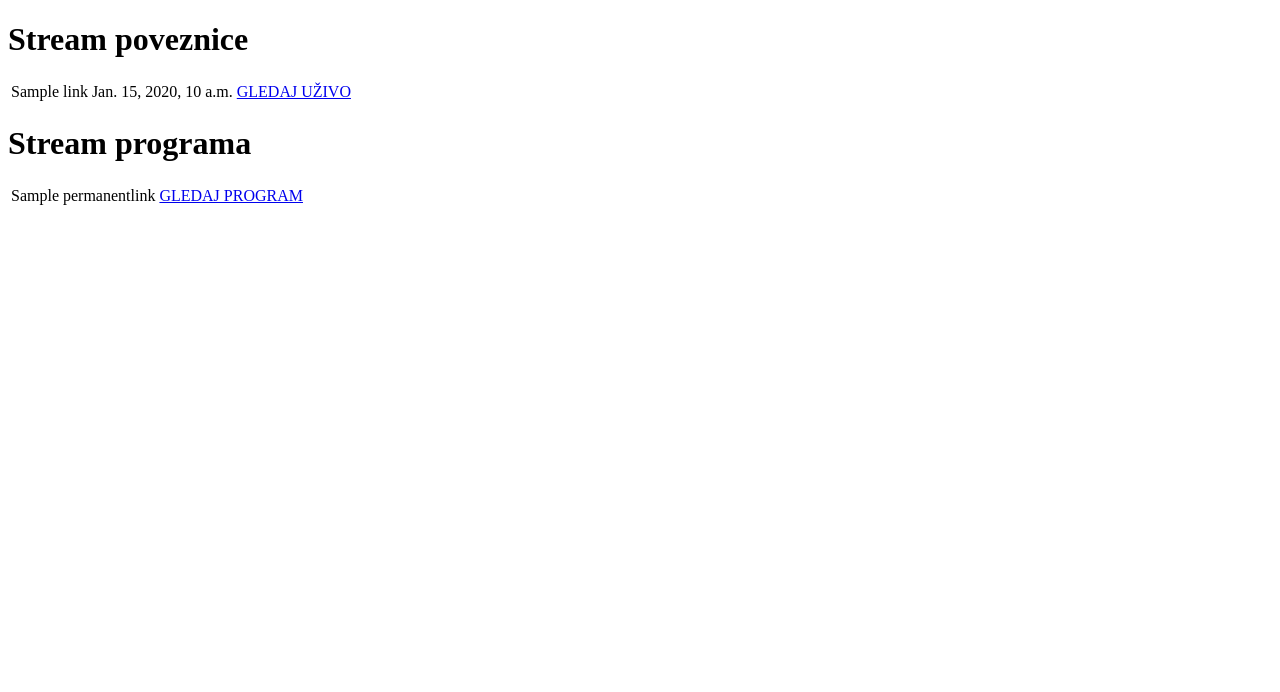
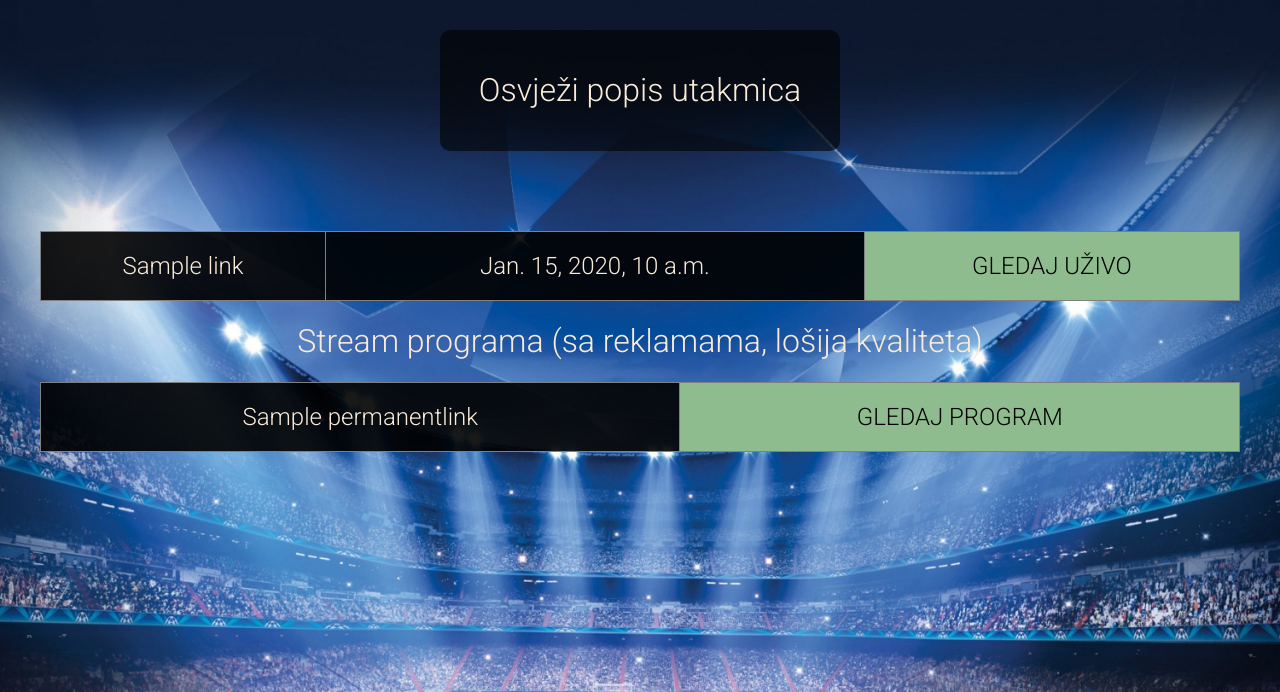
Before and after one commit to lukalux/streamproject, a Django app: template streamproject/stream/templates/stream.html in a window 1280 px wide. Shown: the top 692 px of the page. Run offline with Django 3.2, Linux system fonts and the light colour scheme; the template is opened without the code that fills it: values that come from a table or form of the project are taken from there, others are empty; tables that the repository leaves empty hold one stand-in row (values such as "Sample post"); parts of the project's set-up code (start-up, migrations or seed data) failed here and were passed over; some libraries are stand-ins or nearby versions.

Commit message:
changed project - v2

```diff
--- a/streamproject/stream/models.py
+++ b/streamproject/stream/models.py
@@ -36,4 +36,4 @@ class PermanentLink(models.Model):
     class Meta:
         verbose_name = "Permanent Link"
         verbose_name_plural = "Permanent Links"
-        ordering = ['modified_at']
+        ordering = ['name']
--- /dev/null
+++ b/streamproject/stream/static/css/style.css
@@ -0,0 +1,51 @@
+body {
+    max-width: 1200px;
+    margin: 0 auto;
+    font-family: "Roboto", sans-serif;
+}
+table {
+    width: 100%;
+    border-collapse: collapse;
+}
+h1, h2 {
+    text-align: center;
+    color: antiquewhite;
+    font-weight: 200;
+}
+a {
+    outline: none;
+}
+table td,
+table td a {
+    padding: 20px 0;
+    text-align: center;
+    text-decoration: none;
+}
+table td {
+    border: 1px solid gray;
+    background: rgba(0,0,0,0.9);
+    color: antiquewhite;
+    font-size: 24px;
+    font-weight: 200;
+}
+table tr td:last-child {
+    background: darkseagreen;
+}
+table tr td:last-child a {
+    font-weight: 300;
+    color: black;
+}
+    table tr td:last-child a:hover {
+        color: lightyellow;
+    }
+
+.refresh-button {
+    width: 30%;
+    margin: 30px auto 80px auto;
+    padding: 20px;
+    background: rgba(0,0,0,0.6);
+    border-radius: 10px;
+}
+.refresh-button a {
+    text-decoration: none;
+}
--- a/streamproject/stream/templates/stream.html
+++ b/streamproject/stream/templates/stream.html
@@ -3,15 +3,26 @@
 <html lang="en">
 <head>
     <meta charset="UTF-8">
-    <title>Title</title>
+    <title>Nogometni prijenosi</title>
+    <link href="https://fonts.googleapis.com/css?family=Roboto:300,400,500" rel="stylesheet">
+    <link type="text/css" rel="stylesheet" href="{% static 'css/style.css' %}" />
+    <style>
+        body {
+            background: url("{% static 'img/football-ground.jpg' %}");
+            background-size: cover;
+        }
+    </style>
 </head>
 <body>
 <div id="loading-screen" style="width:100%;height:100%;background: black;position: absolute;top:0;left:0;margin:0 auto;text-align:center;">
     <img src="{% static 'bars.gif' %}" style="width:20%;margin-top:10%;" />
     <h1 style="color:white;">Učitavanje prijenosa u tijeku...</h1>
 </div>
-<h1>Stream poveznice</h1>
+<div class="refresh-button">
+    <a href="{% url 'home' %}"><h1>Osvježi popis utakmica</h1></a>
+</div>
 <table>
+    {% if links %}
         {% for link in links %}
             <tr>
                 <td>{{ link.name }}</td>
@@ -19,8 +30,11 @@
                 <td><a href="{{ link.realLink }}">GLEDAJ UŽIVO</a></td>
             </tr>
         {% endfor %}
+    {% else %}
+        <h2>Trenutno nema omogućenih prijenosa.</h2>
+    {% endif %}
 </table>
-<h1>Stream programa</h1>
+<h1>Stream programa (sa reklamama, lošija kvaliteta)</h1>
 <table>
     {% for plink in plinks %}
         <tr>
--- a/streamproject/urls.py
+++ b/streamproject/urls.py
@@ -19,6 +19,6 @@ from stream import views
 
 urlpatterns = [
     url(r'^admin/', admin.site.urls),
-    url(r'^$', views.home),
+    url(r'^$', views.home, name='home'),
     url(r'^stream/', views.stream)
 ]
```
Also changed, not shown: streamproject/stream/static/img/football-ground.jpg (added), 2 other files. Lines whose indentation alone changed are shown as unchanged.
